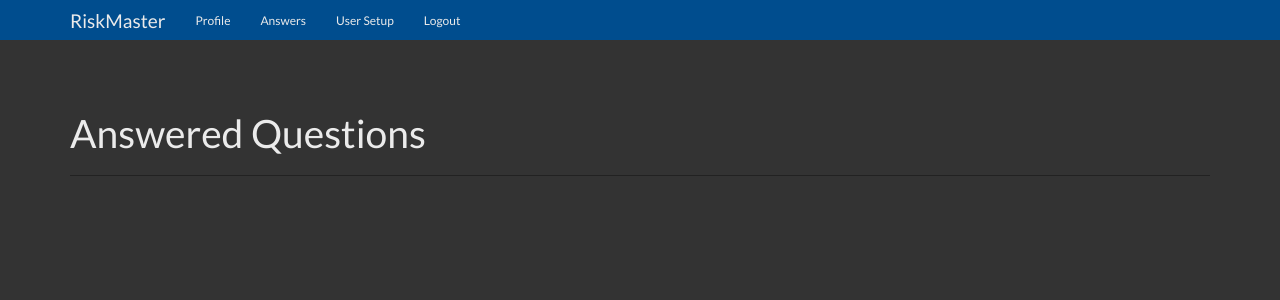
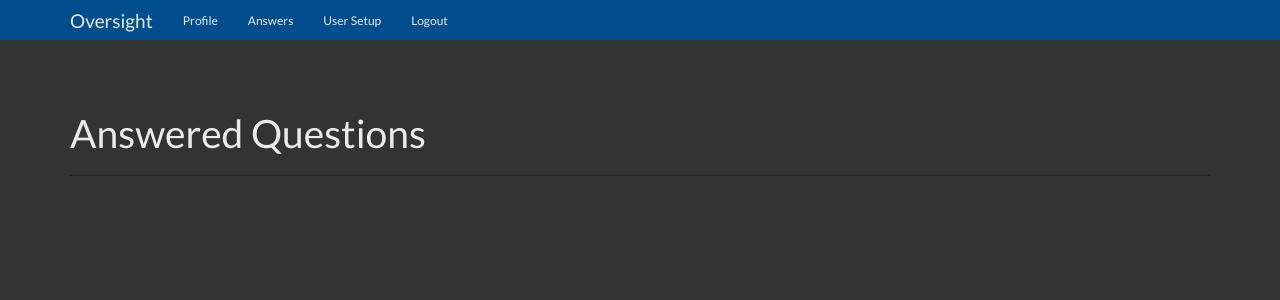
Before and after one commit to data-88/CYBERSITE, a Flask app: page / in a window 1280 px wide. Shown: the top 300 px of the page. Run offline with Flask 2, Linux system fonts and the light colour scheme; the visitor is signed in with stand-in values (Sample User, id 1); data comes from the database, SQL or seed files in the repository; data that the repository does not hold is empty; some libraries are stand-ins or nearby versions.

Commit message:
name change and psycopg2 installed

```diff
--- a/flaskqa/templates/base.html
+++ b/flaskqa/templates/base.html
@@ -20,7 +20,7 @@
     <nav class="navbar navbar-inverse navbar-fixed-top">
       <div class="container">
         <div class="navbar-header">
-          <a class="navbar-brand" href="#">RiskMaster</a>
+          <a class="navbar-brand" href="#">Oversight</a>
         </div>
         <div id="navbar" class="navbar-collapse collapse">
           <ul class="nav navbar-nav">
```
Also changed, not shown: 2 other files.
